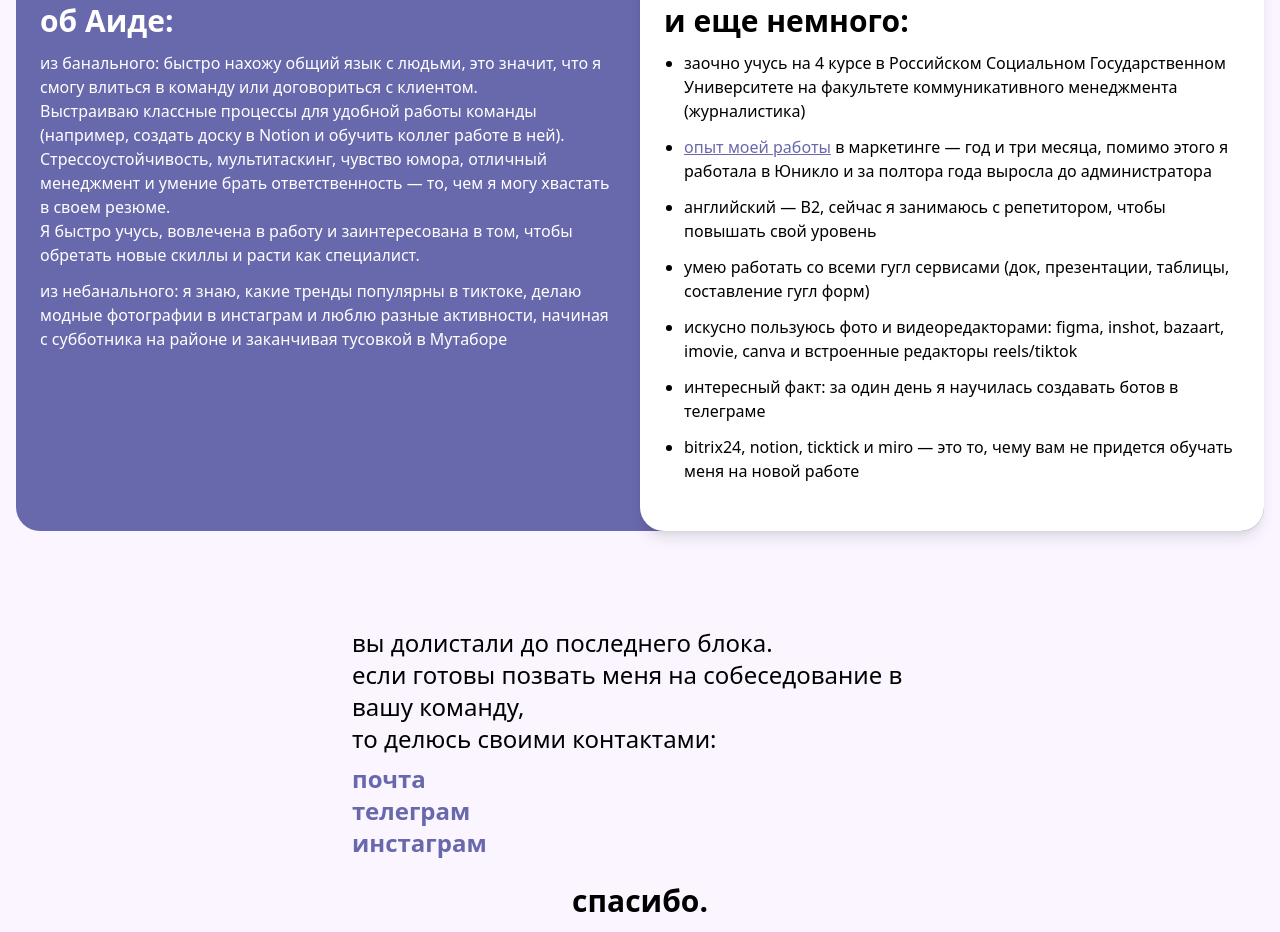
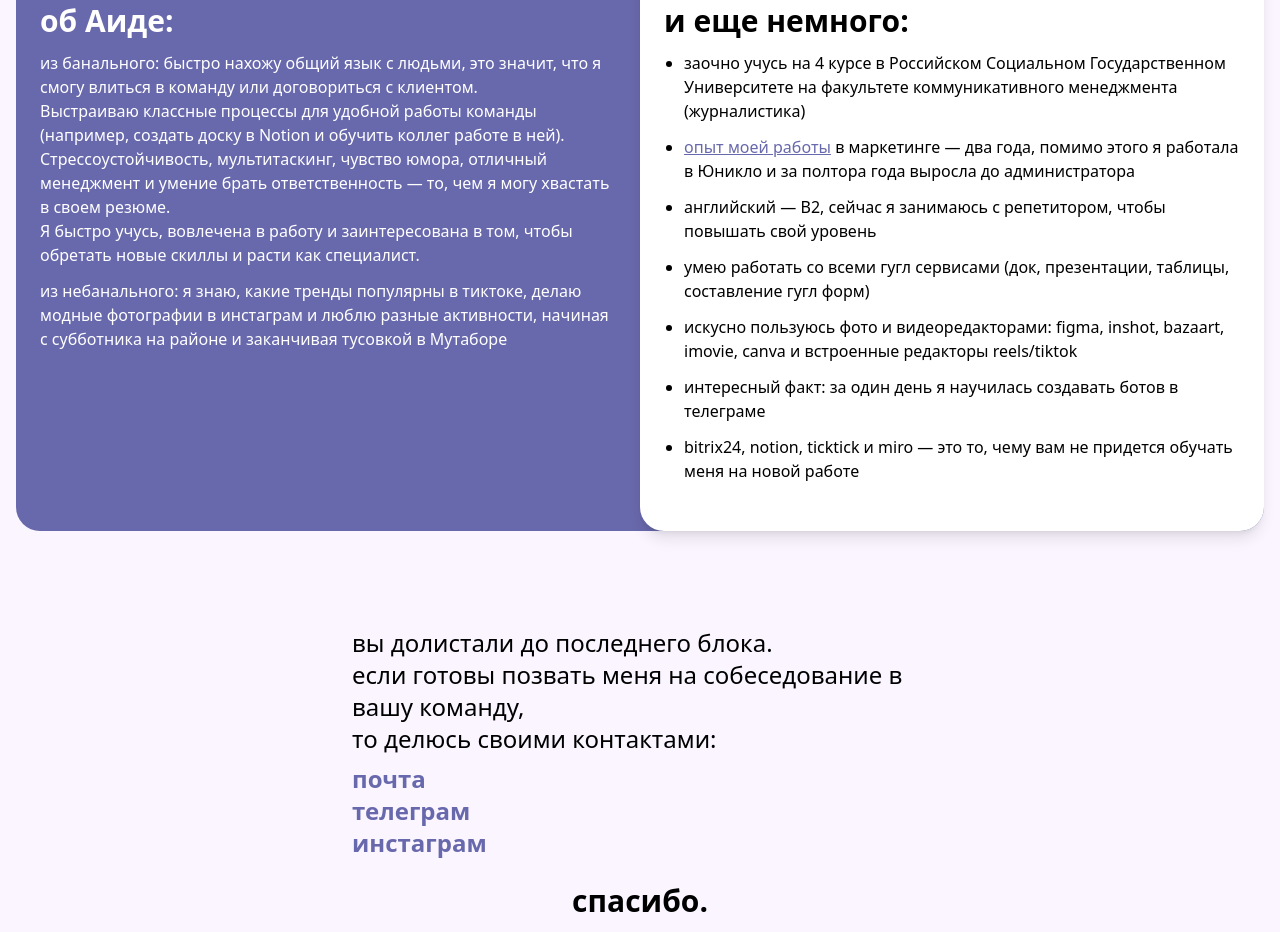
Before and after one commit to mvldmr/aida, a website built with Vite: page index.html in a window 1280 px wide. Shown: the part 4965-5897 px from the top of the page. Built offline with nearby package versions, Linux system fonts and the light colour scheme.

Commit message:
update text

```diff
--- a/index.html
+++ b/index.html
@@ -132,7 +132,7 @@
         <h2 class="text-3xl mb-3 font-bold">и еще немного:</h2>
         <ul class="list-disc pl-5">
           <li class="mb-3">заочно учусь на 4 курсе в Российском Социальном Государственном Университете на факультете коммуникативного менеджмента (журналистика)</li>
-          <li class="mb-3"><a class="text-very-peri underline hover:text-very-peri-dark transition" href="https://hh.ru/resume/58d8fe5eff08f3da660039ed1f4d75626c4538" target="_blank">опыт моей работы</a> в маркетинге — год и три месяца, помимо этого я работала в Юникло и за полтора года выросла до администратора</li>
+          <li class="mb-3"><a class="text-very-peri underline hover:text-very-peri-dark transition" href="https://hh.ru/resume/58d8fe5eff08f3da660039ed1f4d75626c4538" target="_blank">опыт моей работы</a> в маркетинге — два года, помимо этого я работала в Юникло и за полтора года выросла до администратора</li>
           <li class="mb-3">английский — B2, сейчас я занимаюсь с репетитором, чтобы повышать свой уровень</li>
           <li class="mb-3">умею работать со всеми гугл сервисами (док, презентации, таблицы, составление гугл форм)</li>
           <li class="mb-3">искусно пользуюсь фото и видеоредакторами: figma, inshot, bazaart, imovie, canva и встроенные редакторы reels/tiktok</li>
```
Also changed, not shown: eng.html (+1 -1 lines).
